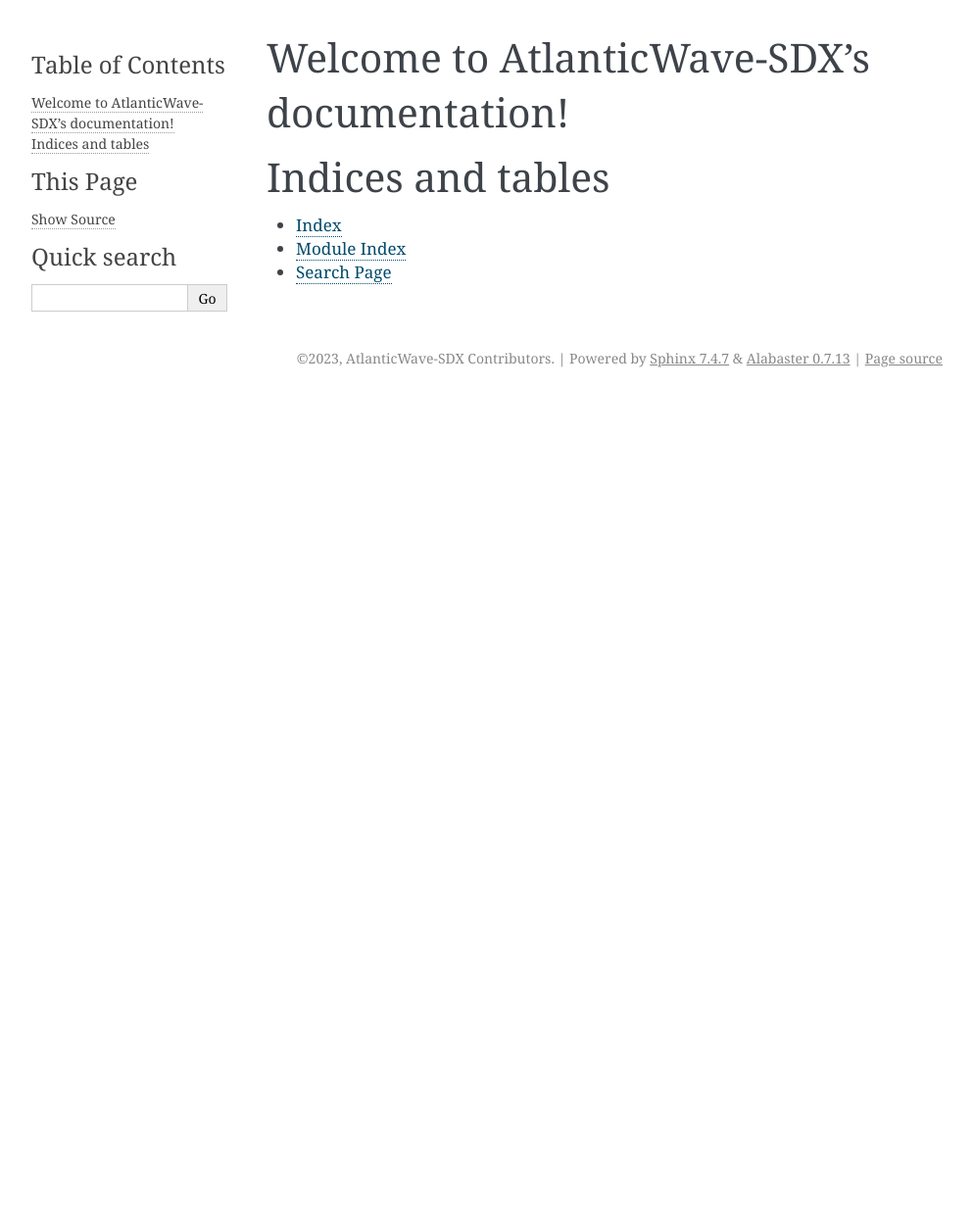
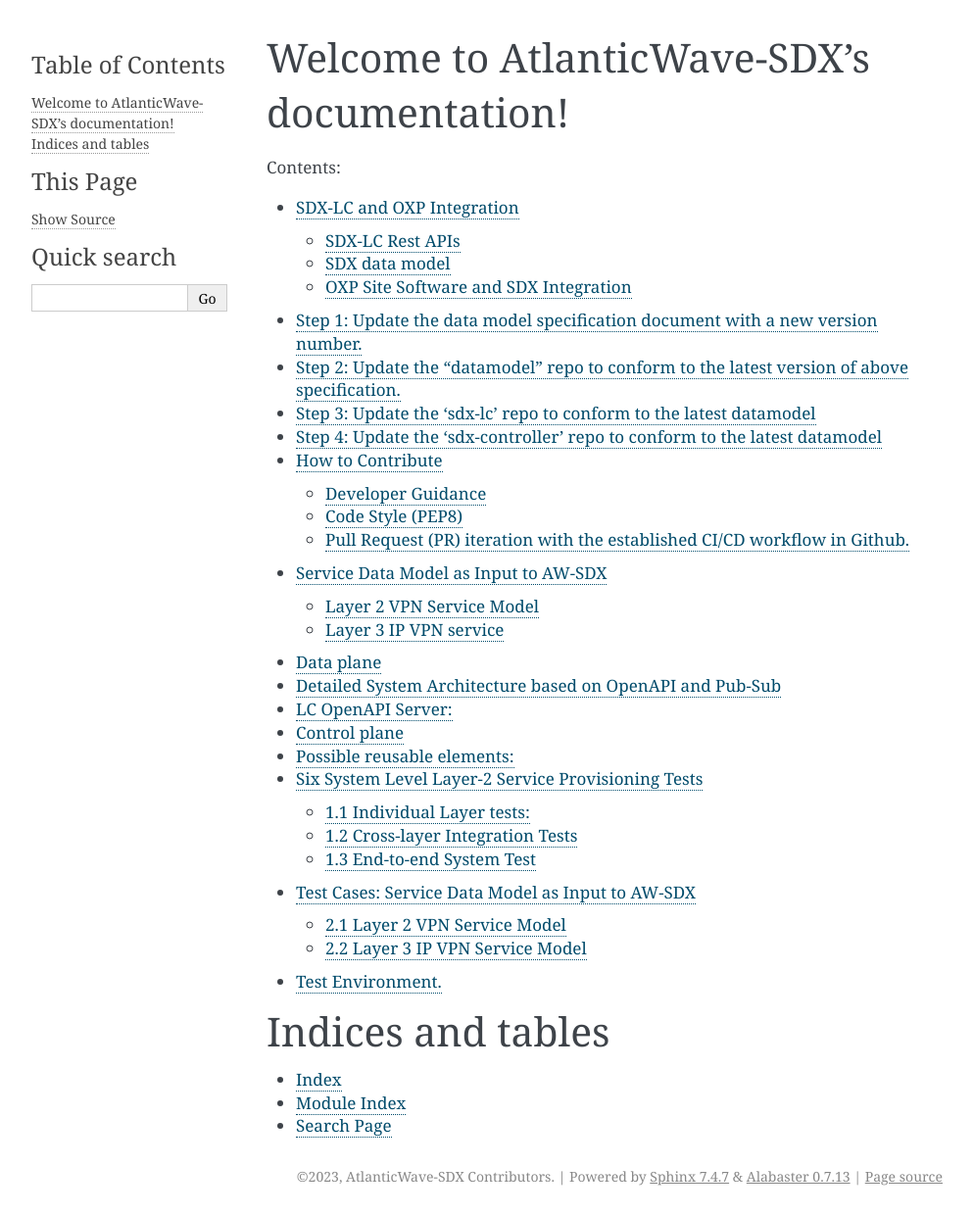
Before and after one commit to atlanticwave-sdx/sdx-docs, a Sphinx documentation site: the page built from source/index.rst, in a window 1280 px wide. Shown: the whole page at 98% size, without its empty margins (148-1141 px from the left). Built offline with Sphinx 7.4.7, drawn with Linux system fonts in a browser that asks for light colours; before the commit the page ends 900 px from its top, so only the background shows below that.

Commit message:
Add documents to toc tree

```diff
--- a/source/index.rst
+++ b/source/index.rst
@@ -10,6 +10,12 @@
    :maxdepth: 2
    :caption: Contents:
 
+   lc_oxp.rst
+   sdx_data_model_development_procedure.rst
+   sdx_developer_guidance.rst
+   sdx_service_data_model_and_test_cases.rst
+   sdx_software_system_design.rst
+   sdx_system_integration_test_procedure.rst
 
 
 Indices and tables
```
